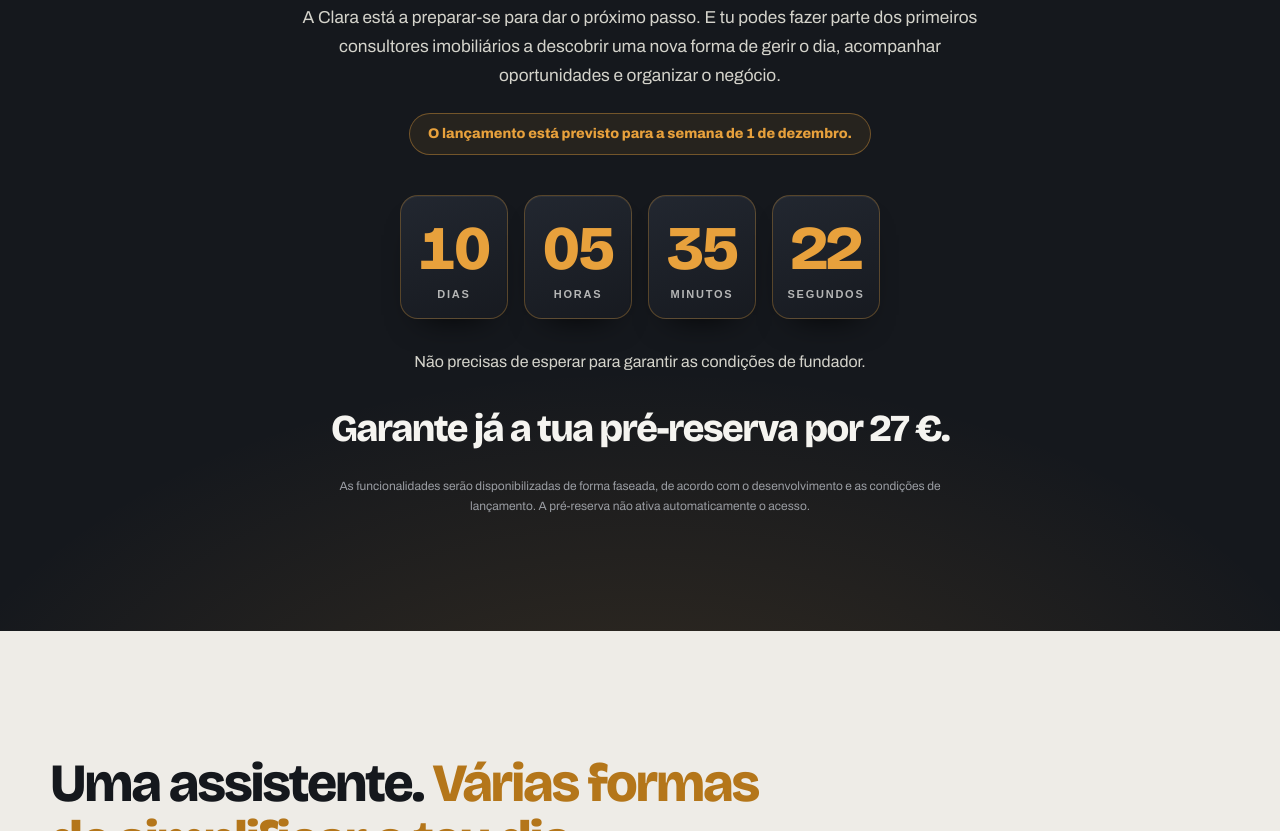
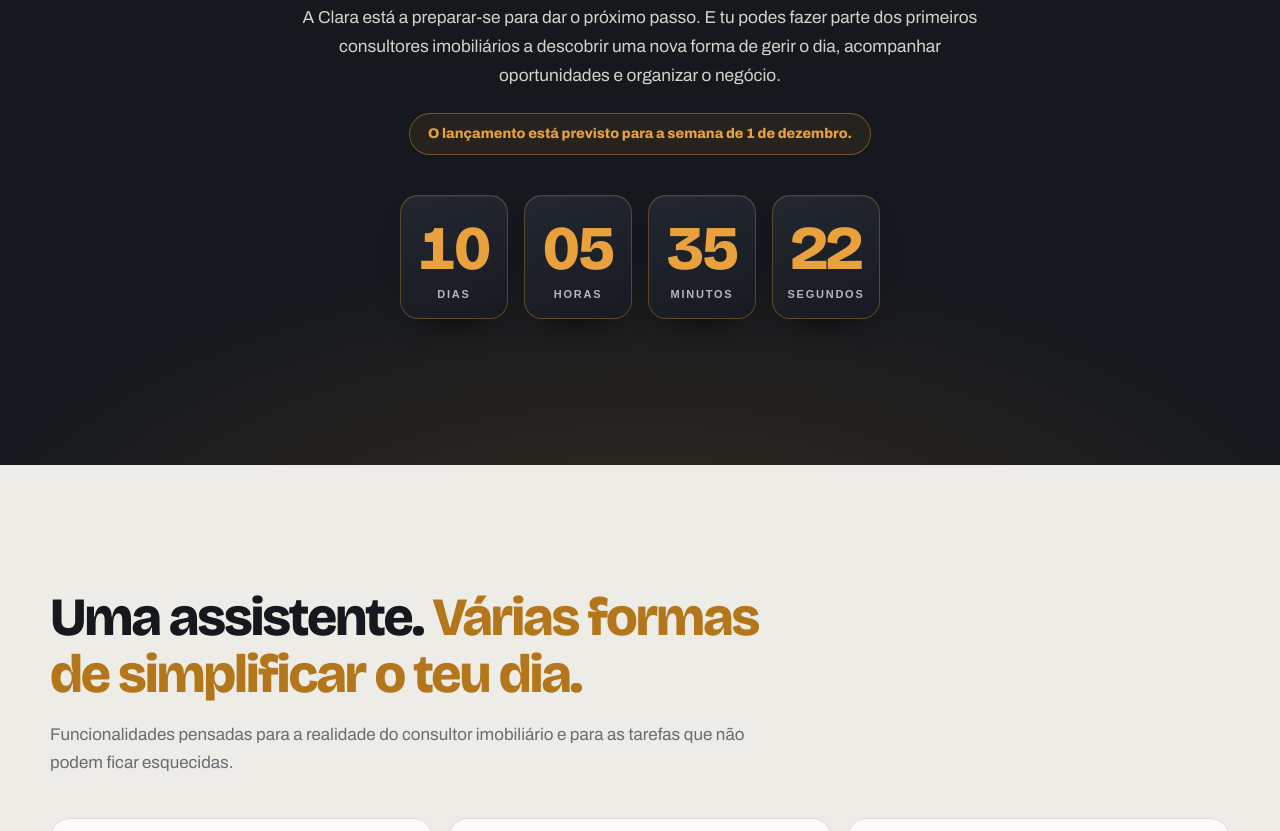
Before and after one commit to 4improvementsportugal-ops/funcionalidades-clara, a plain HTML site: page index.html in a window 1280 px wide. Shown: the part 2136-2967 px from the top of the page. Drawn offline with nearby package versions, Linux system fonts and the light colour scheme.

Commit message:
Retira as frases de pré-reserva da secção de lançamento
Co-Authored-By: Claude Sonnet 5.5 <noreply@anthropic.com>

```diff
--- a/index.html
+++ b/index.html
@@ -431,9 +431,6 @@
         <div class="cd-box"><strong id="cd-s">00</strong><span>segundos</span></div>
       </div>
       <p class="cd-done" id="cd-done" hidden>O lançamento da Nº5 Clara começou.</p>
-      <p class="launch-sub">Não precisas de esperar para garantir as condições de fundador.</p>
-      <h3>Garante já a tua pré-reserva por 27 €.</h3>
-      <p class="launch-note">As funcionalidades serão disponibilizadas de forma faseada, de acordo com o desenvolvimento e as condições de lançamento. A pré-reserva não ativa automaticamente o acesso.</p>
     </div></section>
 
     <section class="section features" id="funcionalidades"><div class="shell">
```
